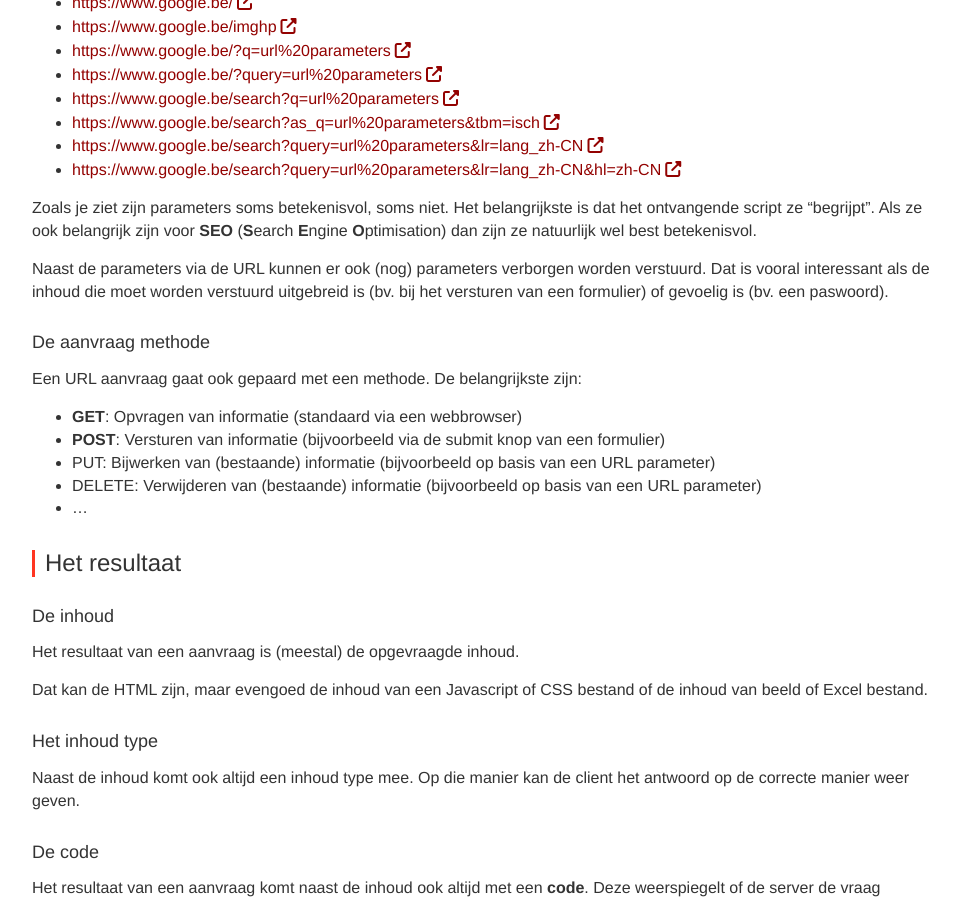
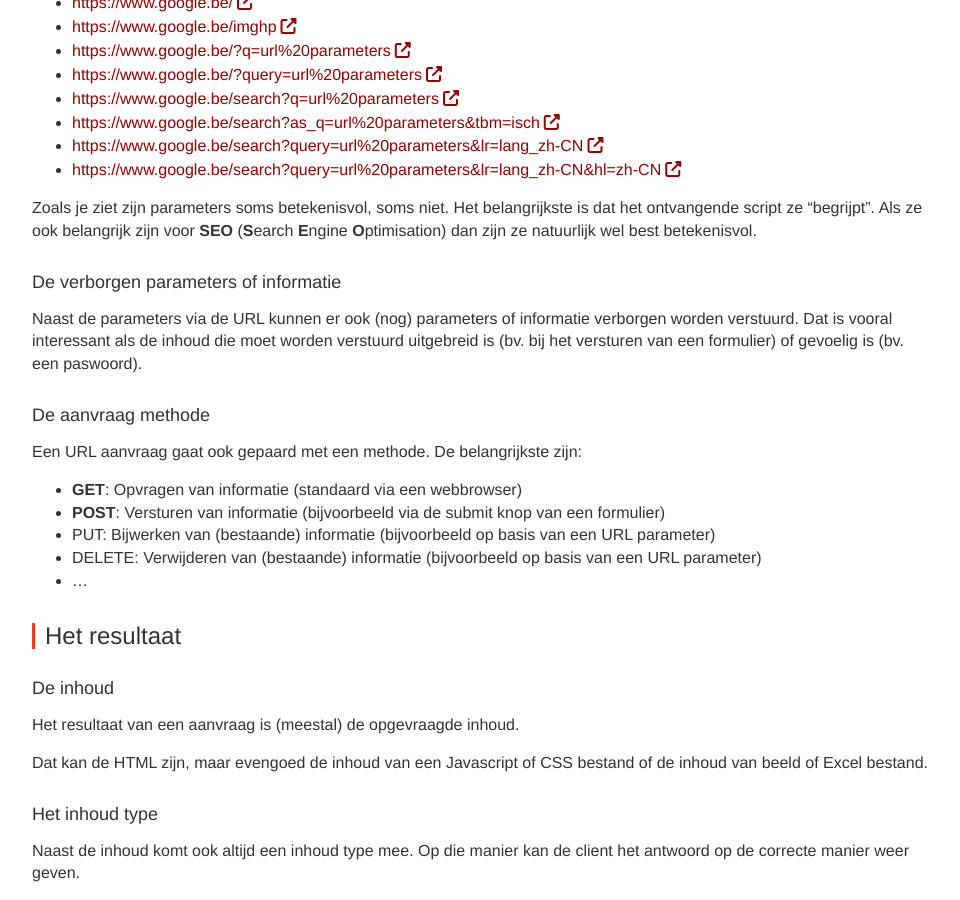
Before and after one commit to Syntra-Brussel/dynamische-webtechnieken, a Jekyll site: the page built from introductie/http-aanvraag.md, in a window 1280 px wide and 900 px high, scrolled down 2359 px. Shown: the whole window, without its empty margins (318-1278 px from the left). Built offline with Jekyll 4.4.1, drawn with Linux system fonts in a browser that asks for light colours; nearby versions of some CDN libraries; a script that is not in the unit is left out.

Commit message:
Update http-aanvraag.md

```diff
--- a/introductie/http-aanvraag.md
+++ b/introductie/http-aanvraag.md
@@ -63,7 +63,8 @@ Enkel voorbeelden, kijk goed naar het verschil in resultaat:
 
 Zoals je ziet zijn parameters soms betekenisvol, soms niet. Het belangrijkste is dat het ontvangende script ze "begrijpt". Als ze ook belangrijk zijn voor <strong>SEO</strong> (<strong>S</strong>earch <strong>E</strong>ngine <strong>O</strong>ptimisation) dan zijn ze natuurlijk wel best betekenisvol.
 
-Naast de parameters via de URL kunnen er ook (nog) parameters verborgen worden verstuurd. Dat is vooral interessant als de inhoud die moet worden verstuurd uitgebreid is (bv. bij het versturen van een formulier) of gevoelig is (bv. een paswoord).
+#### De verborgen parameters of informatie
+Naast de parameters via de URL kunnen er ook (nog) parameters of informatie verborgen worden verstuurd. Dat is vooral interessant als de inhoud die moet worden verstuurd uitgebreid is (bv. bij het versturen van een formulier) of gevoelig is (bv. een paswoord).
 
 #### De aanvraag methode
 
```
